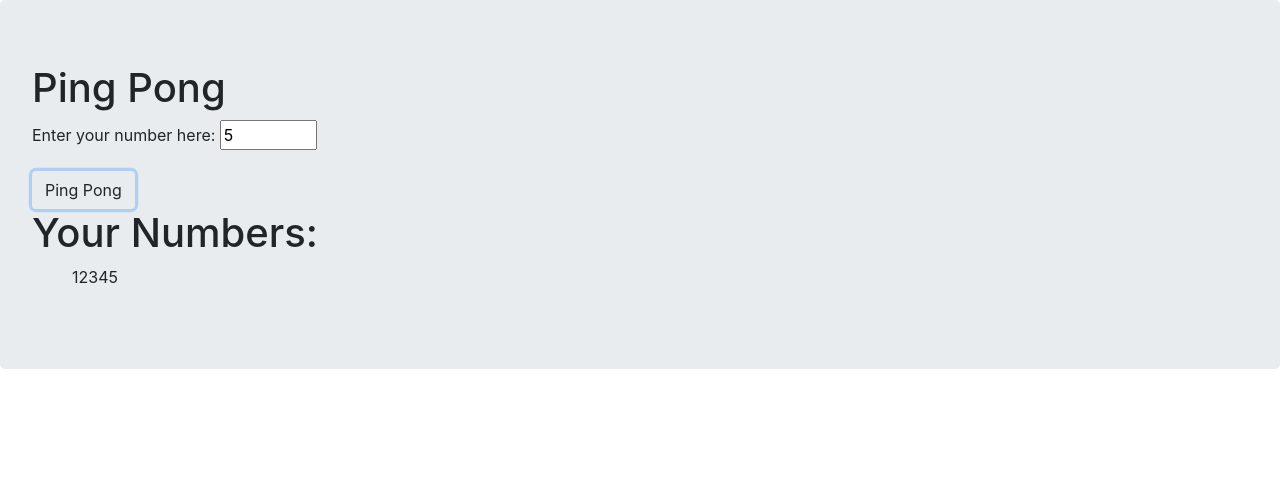
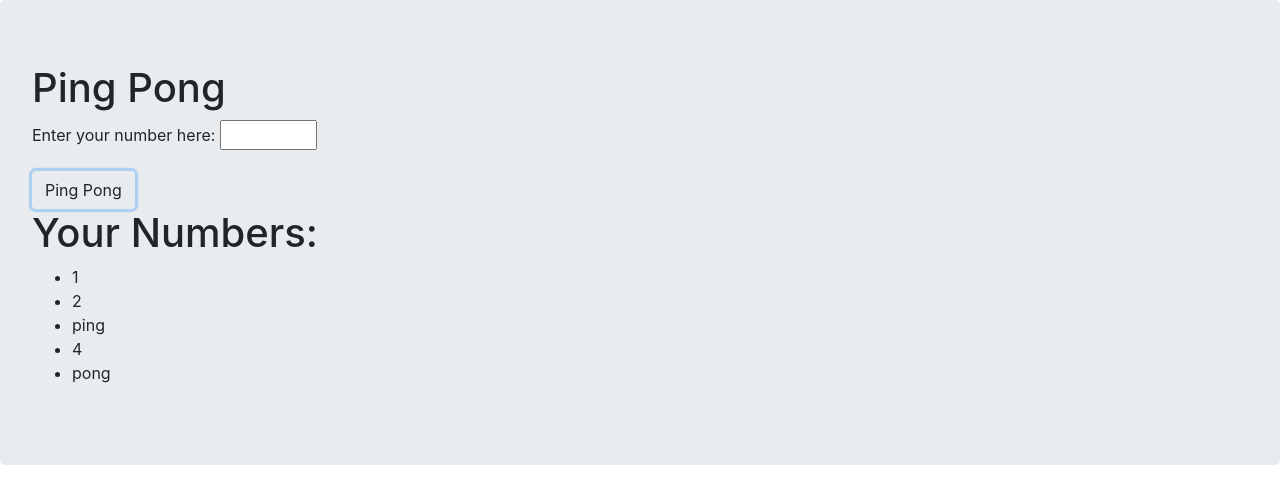
Before and after one commit to NickRamsey6/ping-pong, a plain HTML site: page index.html in a window 1280 px wide. Both pictures are taken after typing "5" into the empty fields and a click on the button "Ping Pong". Drawn offline with nearby package versions, Linux system fonts and the light colour scheme.

Commit message:
added jquery business logic to calculate ping or pong

```diff
--- a/index.html
+++ b/index.html
@@ -25,8 +25,8 @@
 
       <div id="yourNumbers">
         <h1>Your Numbers:</h1>
-        <ul class="unstyled">
-
+        <ul class="output">
+          <span class = "list"></span>
         </ul>
       </div>
     </div>
--- a/js/scripts.js
+++ b/js/scripts.js
@@ -1,21 +1,28 @@
 // business logic
-// var pingNumber = function(ping) {
-//   if ((number % 3 === 0))
-// }
+var pingOrPong = function(number) {
+  for (var i = 1; i <= number; i ++) {
+    if (i % 15 === 0) {
+      $(".list").append("<li>" + "pingpong" + "</li>");
+    } else if (i % 5 === 0) {
+      $(".list").append("<li>" + "pong" + "</li>");
+    } else if (i % 3 === 0) {
+      $(".list").append("<li>" + "ping" + "</li>");
+    } else {
+      $(".list").append("<li>" + (i) + "</li>");
+    }
+  }
+};
+
+
 
 
 // user interface logic
 $(document).ready(function() {
   $("form#ping-pong").submit(function(event) {
     event.preventDefault();
-    var num1 = $("#number").val();
-    let array =[];
-
-    for (var index = 1; index <= num1; index ++) {
-      array.push(index);
-    }
+    var number = parseInt($("input#number").val());
+    var outputList = pingOrPong(number)
       $("#yourNumbers").show();
-      $("ul").prepend(array);
-
+  $("form#ping-pong").get(0).reset();
   });
 });
```
